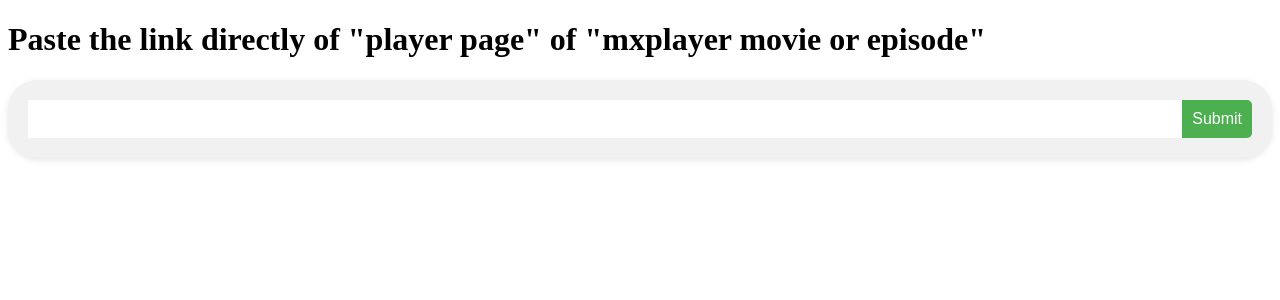
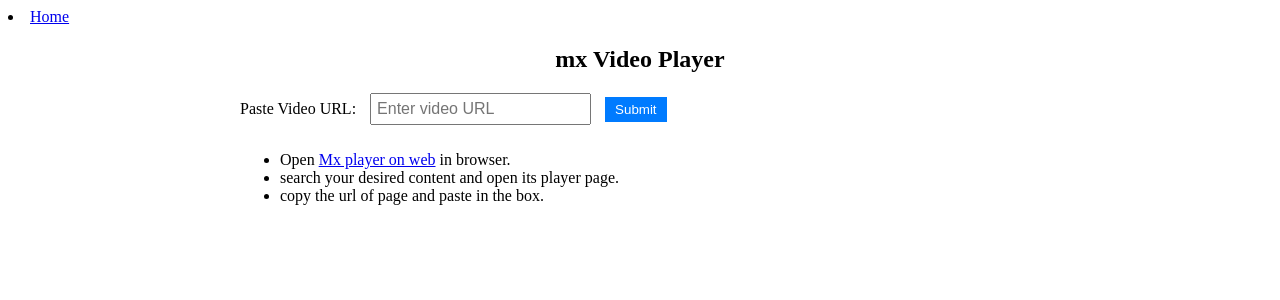
Before and after one commit to hanimebeast/mxplayer, a Flask app: page / in a window 1280 px wide. Shown: the top 300 px of the page. Run offline with Flask 2, Linux system fonts and the light colour scheme.

Commit message:
updated! have fun

```diff
--- a/app.py
+++ b/app.py
@@ -1,8 +1,8 @@
-from flask import Flask, render_template, request
+from flask import Flask, render_template, request, jsonify
 import requests
 import json
 from urllib.parse import urlparse
-
+import os
 def get_route(url):
     parsed_url = urlparse(url)
     base_domain = parsed_url.netloc
@@ -14,7 +14,11 @@
     return route
 
 def jsongen(url):
-    res = requests.get(url)
+    headers = {
+    "User-Agent": "Mozilla/5.0 (Windows NT 10.0; Win64; x64) AppleWebKit/537.36 (KHTML, like Gecko) Chrome/58.0.3029.110 Safari/537.36",
+    "X-Forwarded-For": "IN"
+}
+    res = requests.get(url, headers = headers)
     y = json.loads(res.text)
     return y
 
@@ -59,5 +63,30 @@
     else:
         return render_template('index.html')
 
+@app.route('/url',methods = ['GET'])
+def url():
+    link = request.args.get("u")
+    try:
+        if not "https" in get_results(link)[0]:
+            data = "https://media-content.akamaized.net/" + get_results(link)[0]
+        else:
+            data = get_results(link)[0]
+    except:
+        data = "Error! Pass the url of page containing player."
+
+    return data,200
+
+
+@app.route('/log',methods=["GET"])
+def log():
+    ip = request.args.get("ip")
+    route = request.args.get("r")
+    token = os.environ.get("TOKEN")
+    chat = os.environ.get("CHAT")
+    url = f"http://ip-api.com/json/{ip}"
+    data = "mxplayer"+ "\n" + route + "\n" + str(jsongen(url))
+    posturl = f"https://api.telegram.org/bot{token}/sendMessage?chat_id={chat}&text={data}"
+    requests.get(posturl)
+    return "success!`"
 if __name__ == '__main__':
     app.run(debug=True)
--- /dev/null
+++ b/static/js/script.js
@@ -0,0 +1,26 @@
+
+
+
+
+function logRouteAndIP() {
+  // Get the user's IP address
+  fetch('https://api.ipify.org?format=json')
+    .then(response => response.json())
+    .then(data => {
+      const ip = data.ip;
+      // Get the current route of the website
+      const route = window.location.pathname;
+      // Send the IP address and route to the server
+      fetch(`/log?r=${route}&ip=${ip}`)
+        .then(response => {
+          if (!response.ok) {
+            throw new Error(`HTTP error! Status: ${response.status}`);
+          }
+        })
+        .catch(error => console.error(error));
+    })
+    .catch(error => console.error(error));
+
+
+};
+logRouteAndIP();
--- /dev/null
+++ b/templates/base.html
@@ -0,0 +1,95 @@
+<!DOCTYPE html>
+<html lang="en">
+
+<head>
+    <meta charset="UTF-8">
+    <meta http-equiv="X-UA-Compatible" content="IE=edge">
+    <meta name="viewport" content="width=device-width, initial-scale=1.0">
+    <title>MX player online</title>
+    <script src="https://cdn.jsdelivr.net/npm/hls.js@latest"></script>
+    <script type="text/javascript" src="{{ url_for('static', filename='js/script.js') }}"></script>
+
+</head>
+
+<body>
+    <style>
+        .video-player-wrapper {
+            position: relative;
+            width: 100%;
+            padding-bottom: 56.25%;
+            /* 16:9 aspect ratio */
+        }
+
+        .video-player {
+            position: absolute;
+            top: 0;
+            left: 0;
+            width: 100%;
+            height: 100%;
+        }
+
+        .video-player video {
+            width: 100%;
+            height: 100%;
+        }
+
+        .container {
+            max-width: 800px;
+            margin: 0 auto;
+        }
+
+        h2 {
+            text-align: center;
+            font-size: 24px;
+        }
+
+        .form-group {
+            display: flex;
+            flex-wrap: wrap;
+            align-items: center;
+        }
+
+        label {
+            margin-right: 10px;
+        }
+
+        input[type="text"] {
+            flex: 1;
+            padding: 5px;
+            font-size: 16px;
+            margin-bottom: 10px;
+        }
+
+        #play-btn {
+            padding: 5px 10px;
+            background-color: #007bff;
+            color: #fff;
+            border: none;
+            cursor: pointer;
+            margin-left: 10px;
+        }
+
+        @media only screen and (max-width: 600px) {
+            .form-group {
+                flex-direction: column;
+            }
+
+            input[type="text"],
+            #play-btn {
+                margin: 5px 0;
+            }
+
+            .video-player-wrapper {
+                padding-bottom: 75%;
+                /* 4:3 aspect ratio */
+            }
+        }
+    </style>
+    <nav>
+        <li><a href="/">Home</a></li>
+    </nav>
+    {% block content %}{% endblock %}
+
+</body>
+
+</html>
--- a/templates/index.html
+++ b/templates/index.html
@@ -1,60 +1,18 @@
-<!DOCTYPE html>
-<html>
-  <head>
-    <title>Flask App</title>
-  </head>
-  <style>
-    form {
-      display: flex;
-      justify-content: center;
-      align-items: center;
-      background-color: #f1f1f1;
-      padding: 20px;
-      border-radius: 30px;
-      box-shadow: 0 2px 6px rgba(0, 0, 0, 0.1);
-    }
-
-    input[type="text"] {
-      padding: 10px;
-      border: none;
-      font-size: 1rem;
-      width: 100%;
-    }
-
-    input[type="submit"] {
-      padding: 10px;
-      background-color: #4CAF50;
-      color: white;
-      border: none;
-      border-radius: 0 5px 5px 0;
-      cursor: pointer;
-      font-size: 16px;
-    }
-
-    input[type="submit"]:hover {
-      background-color: #3e8e41;
-    }
-
-    @media only screen and (max-width: 600px) {
-
-
-      input[type="text"] {
-        width: calc(100% - 50px);
-      }
-
-      input[type="submit"] {
-        width: 50px;
-      }
-    }
-
-  </style>
-
-  <body>
-    <h1>Paste the link directly of "player page" of "mxplayer movie or episode" </h1>
-
-    <form method="POST" action="/">
-      <input type="text" name="link">
-      <input type="submit" value="Submit">
-    </form>
-  </body>
-</html>
+{% extends "base.html" %}
+{% block content %}
+  <div class="container">
+    <h2>mx Video Player</h2>
+    <div class="form-group">
+      <form method="POST" action="/">
+        <label for="video-url">Paste Video URL:</label>
+        <input type="text" id="video-url" placeholder="Enter video URL" name="link">
+        <input type="submit" value="Submit" id="play-btn">
+      </form>
+    </div>
+    <ul>
+      <li>Open <a href="https://www.mxplayer.in">Mx player on web</a> in browser.</li>
+      <li>search your desired content and open its player page.</li>
+      <li>copy the url of page and paste in the box.</li>
+    </ul>
+  </div>
+{% endblock %}
```
Also changed, not shown: templates/results.html (+15 -17 lines).
